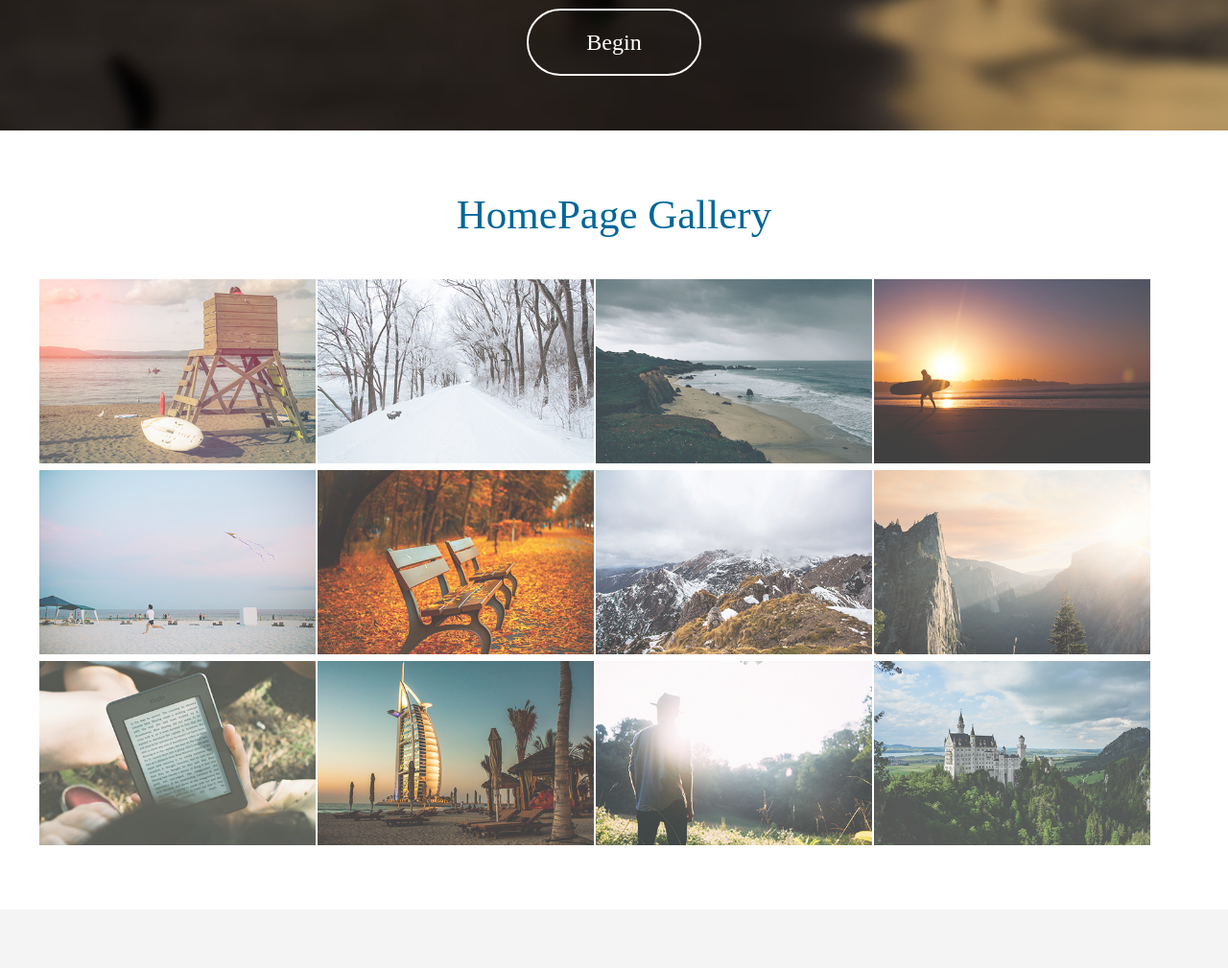
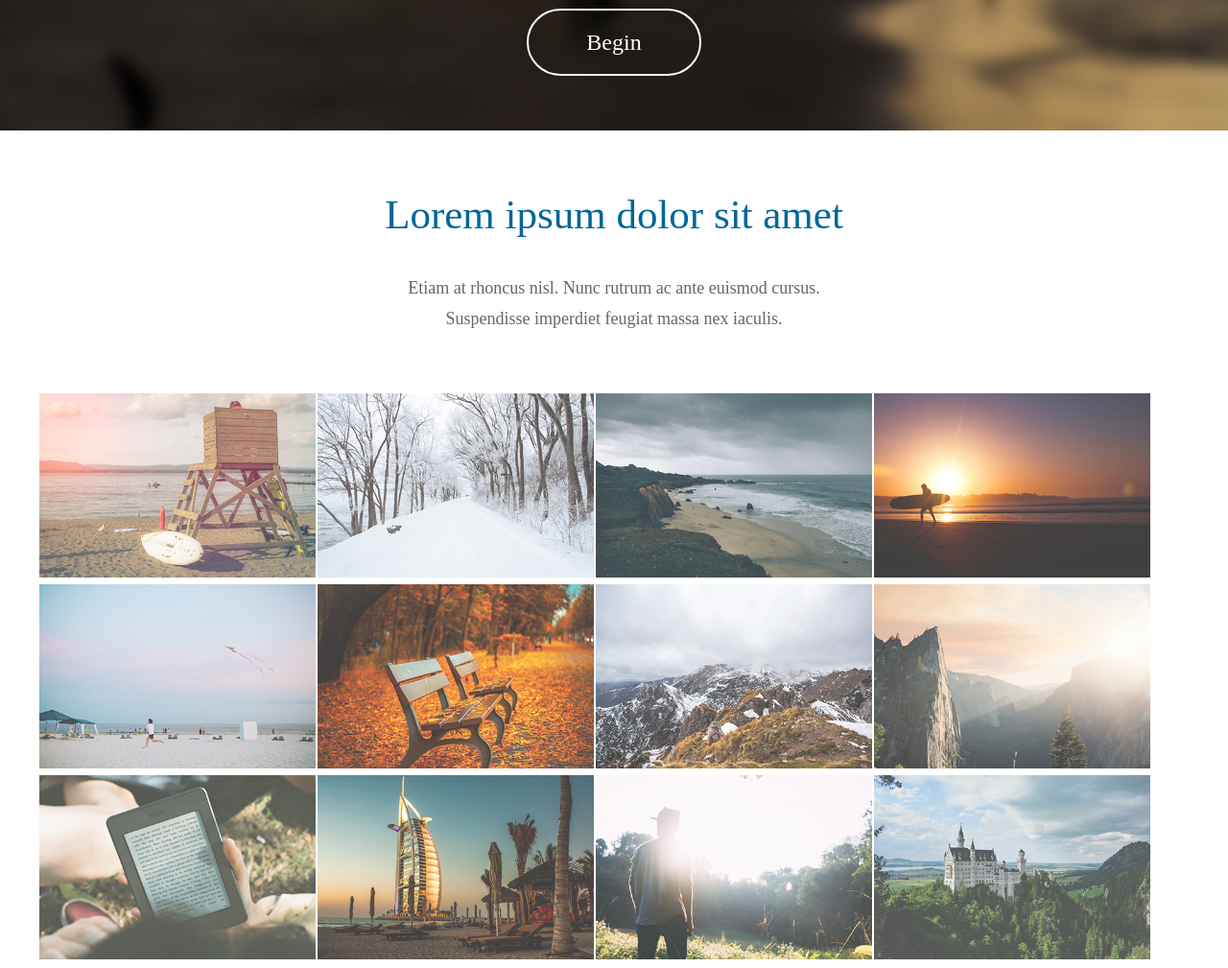
Before and after one commit to cartermyers/URSell, a Django app: page / in a window 1280 px wide. Shown: the part 614-1623 px from the top of the page at 96% size. Run offline with Django 3.2, Linux system fonts and the light colour scheme; some libraries are stand-ins or nearby versions.

Commit message:
Fix conflicts with new index.html

```diff
--- a/main/templates/index.html
+++ b/main/templates/index.html
@@ -7,15 +7,16 @@
     <meta http-equiv="X-UA-Compatible" content="IE=edge">
     <meta name="viewport" content="width=device-width, initial-scale=1">
 
-    <!-- load stylesheets -->
-    <link rel="stylesheet" href="https://www.w3schools.com/w3css/4/w3.css">							<!-- W3schools font for side bar -->
-    <link rel="stylesheet" href="https://fonts.googleapis.com/css?family=Open+Sans:100,300,400">   	<!-- Google web font "Open Sans" -->
-    <link rel="stylesheet" href="font-awesome-4.5.0/css/font-awesome.min.css">                		<!-- Font Awesome -->
-    <link rel="stylesheet" href="css/bootstrap.min.css">                                      		<!-- Bootstrap style -->
-    <link rel="stylesheet" href="css/magnific-popup.css">                                     		<!-- Magnific pop up style -->
-    <link rel="stylesheet" href="css/templatemo-style.css">                                   		<!-- Templatemo style -->
-    <link rel="stylesheet" href="css/login.css">                                     				<!-- login style -->
-    <link rel="stylesheet" href="css/mystyle.css">                                     				<!-- other style -->
+    {% load static %}
+
+    <link rel="stylesheet" href="https://www.w3schools.com/w3css/4/w3.css">
+    <link rel="stylesheet" href="https://fonts.googleapis.com/css?family=Open+Sans:100,300,400">   <!-- Google web font "Open Sans" -->
+    <link rel="stylesheet" href="{% static "font-awesome-4.5.0/css/font-awesome.min.css" %}">                <!-- Font Awesome -->
+    <link rel="stylesheet" href="{% static "css/bootstrap.min.css" %}">                                      <!-- Bootstrap style -->
+    <link rel="stylesheet" href="{% static "css/magnific-popup.css" %}">                                     <!-- Magnific pop up style -->
+    <link rel="stylesheet" href="{% static "css/templatemo-style.css" %}">                                   <!-- Templatemo style -->
+    <link rel="stylesheet" href="{% static "css/login.css" %}">                                     <!-- login style -->
+    <link rel="stylesheet" href="{% static "css/mystyle.css" %}">                                     <!-- other style -->
 
     <!-- HTML5 shim and Respond.js for IE8 support of HTML5 elements and media queries -->
     <!-- WARNING: Respond.js doesn't work if you view the page via file:// -->
@@ -27,10 +28,10 @@
 
     <body id="top" class="home">
       <!------------------------------------------------------------------------------- Side Bar ------------------------------------------------------------------------------>
-			<button id="sidebaricon" class="sidebar" onclick="sidebar_open()"><img class="sidebar" src="img/user-sidebar.png" alt="Avatar"></button>
+   			<button id="sidebaricon" class="sidebar" onclick="sidebar_open()"><img class="sidebar" src="{% static "img/user-sidebar.png" %}" alt="Avatar"></button>
    			<div class="w3-sidebar w3-bar-block w3-animate-left" style="background-color:rgba(0,0,0,0.4); color:grey; display:none;z-index:1005" id="mySidebar">
    				<button class="login-close" onclick="sidebar_close()">&times;</button>
-  				<img class="usericon" src="img/user-sidebar.png" alt="Avatar"><hr color="grey"/>
+     				<img class="usericon" src="{% static "img/user-sidebar.png" %}" alt="Avatar"><hr color="grey"/>
     				<a href="sale.html" style="background-color:transparent" class="w3-bar-item w3-button">Sale</a>
     				<a href="#" style="background-color:transparent" class="w3-bar-item w3-button">Link 2</a>
     				<a href="#" style="background-color:transparent" class="w3-bar-item w3-button">Link 3</a><hr color="grey"/>
@@ -42,11 +43,12 @@
    			</div>
    			<div class="w3-overlay w3-animate-opacity" onclick="sidebar_close()" style="cursor:pointer" id="myOverlay"></div>
    <!------------------------------------------------------------------------------- Log in model ------------------------------------------------------------------------------>
+
 							<div id="id01" class="modal">
  							 <form class="modal-content animate" action="/action_page.php">
   							  <div class="imgcontainer">
   							    <span onclick="document.getElementById('id01').style.display='none'" class="close" title="Close Modal">&times;</span>
- 							     <img src="img/unknownuser.png" alt="Avatar" class="avatar">
+ 							     <img src="{% static "img/unknownuser.jpg" %}" alt="Avatar" class="avatar">
  							   </div>
 
  							   <div class="container">
@@ -131,8 +133,10 @@
             <div class="row">
 
                 <div class="tm-navbar-container">
+
                 <!-- navbar   -->
                 <nav class="navbar navbar-full navbar-fixed-top">
+
                     <button class="navbar-toggler hidden-md-up" type="button" data-toggle="collapse" data-target="#tmNavbar"> &#9776;</button>
                     <div class="collapse navbar-toggleable-sm" id="tmNavbar">
                         <ul class="nav navbar-nav">
@@ -154,7 +158,7 @@
 
                     <section id="tm-section-1">
                         <div class="tm-container text-xs-center tm-section-1-inner">
-                            <img src="img/URegina-Logo-500x5001.png" alt="Logo" class="tm-logo">
+                            <img src="{% static "img/URegina-Logo-500x5001.png" %}" alt="Logo" class="tm-logo">
                             <h1 class="tm-site-name">UR-SALE</h1>
                             <p class="tm-intro-text">Online classified advertising service</p>
                             <a href="#tm-section-2" class="tm-intro-link">Begin</a>
@@ -170,74 +174,77 @@
                 <section id="tm-section-2" class="tm-section">
                     <div class="tm-container text-xs-center">
 
-                        <h2 class="blue-text tm-title">HomePage Gallery</h2>
-                        <p class="margin-b-5"></p>
-                        <p></p>
+                        <h2 class="blue-text tm-title">Lorem ipsum dolor sit amet</h2>
+                        <p class="margin-b-5">Etiam at rhoncus nisl. Nunc rutrum ac ante euismod cursus.</p>
+                        <p>Suspendisse imperdiet feugiat massa nex iaculis.</p>
 
+                        <div class="tm-img-grid">
                             <div class="tm-gallery-img-container">
-                                <a href="img/tm-450x300-01.jpg" class="tm-gallery-img-link">
-                                    <img src="img/tm-450x300-01.jpg" alt="Image" class="img-fluid tm-gallery-img"> <!-- 300x200 -->
+                                <a href="{% static "img/tm-450x300-01.jpg" %}" class="tm-gallery-img-link">
+                                    <img src="{% static "img/tm-450x300-01.jpg" %}" alt="Image" class="img-fluid tm-gallery-img"> <!-- 300x200 -->
                                 </a>
                             </div>
                             <div class="tm-gallery-img-container">
-                                <a href="img/tm-450x300-07.jpg" class="tm-gallery-img-link">
-                                    <img src="img/tm-450x300-07.jpg" alt="Image" class="img-fluid tm-gallery-img">
+                                <a href="{% static "img/tm-450x300-07.jpg" %}" class="tm-gallery-img-link">
+                                    <img src="{% static "img/tm-450x300-07.jpg" %}" alt="Image" class="img-fluid tm-gallery-img">
                                 </a>
                             </div>
                             <div class="tm-gallery-img-container">
-                                <a href="img/tm-450x300-02.jpg" class="tm-gallery-img-link">
-                                    <img src="img/tm-450x300-02.jpg" alt="Image" class="img-fluid tm-gallery-img">
+                                <a href="{% static "img/tm-450x300-02.jpg" %}" class="tm-gallery-img-link">
+                                    <img src="{% static "img/tm-450x300-02.jpg" %}" alt="Image" class="img-fluid tm-gallery-img">
                                 </a>
                             </div>
                             <div class="tm-gallery-img-container">
-                                <a href="img/tm-450x300-09.jpg" class="tm-gallery-img-link">
-                                    <img src="img/tm-450x300-09.jpg" alt="Image" class="img-fluid tm-gallery-img">
+                                <a href="{% static "img/tm-450x300-09.jpg" %}" class="tm-gallery-img-link">
+                                    <img src="{% static "img/tm-450x300-09.jpg" %}" alt="Image" class="img-fluid tm-gallery-img">
                                 </a>
                             </div>
                             <div class="tm-gallery-img-container">
-                                <a href="img/tm-450x300-03.jpg" class="tm-gallery-img-link">
-                                    <img src="img/tm-450x300-03.jpg" alt="Image" class="img-fluid tm-gallery-img">
+                                <a href="{% static "img/tm-450x300-03.jpg" %}" class="tm-gallery-img-link">
+                                    <img src="{% static "img/tm-450x300-03.jpg" %}" alt="Image" class="img-fluid tm-gallery-img">
                                 </a>
                             </div>
                             <div class="tm-gallery-img-container">
-                                <a href="img/tm-450x300-08.jpg" class="tm-gallery-img-link">
-                                    <img src="img/tm-450x300-08.jpg" alt="Image" class="img-fluid tm-gallery-img">
+                                <a href="{% static "img/tm-450x300-08.jpg" %}" class="tm-gallery-img-link">
+                                    <img src="{% static "img/tm-450x300-08.jpg" %}" alt="Image" class="img-fluid tm-gallery-img">
                                 </a>
                             </div>
                             <div class="tm-gallery-img-container">
-                                <a href="img/tm-450x300-10.jpg" class="tm-gallery-img-link">
-                                    <img src="img/tm-450x300-10.jpg" alt="Image" class="img-fluid tm-gallery-img">
+                                <a href="{% static "img/tm-450x300-10.jpg" %}" class="tm-gallery-img-link">
+                                    <img src="{% static "img/tm-450x300-10.jpg" %}" alt="Image" class="img-fluid tm-gallery-img">
                                 </a>
                             </div>
                             <div class="tm-gallery-img-container">
-                                <a href="img/tm-450x300-04.jpg" class="tm-gallery-img-link">
-                                    <img src="img/tm-450x300-04.jpg" alt="Image" class="img-fluid tm-gallery-img">
+                                <a href="{% static "img/tm-450x300-04.jpg" %}" class="tm-gallery-img-link">
+                                    <img src="{% static "img/tm-450x300-04.jpg" %}" alt="Image" class="img-fluid tm-gallery-img">
                                 </a>
                             </div>
                             <div class="tm-gallery-img-container">
-                                <a href="img/tm-450x300-05.jpg" class="tm-gallery-img-link">
-                                    <img src="img/tm-450x300-05.jpg" alt="Image" class="img-fluid tm-gallery-img">
+                                <a href="{% static "img/tm-450x300-05.jpg" %}" class="tm-gallery-img-link">
+                                    <img src="{% static "img/tm-450x300-05.jpg" %}" alt="Image" class="img-fluid tm-gallery-img">
                                 </a>
                             </div>
                             <div class="tm-gallery-img-container">
-                                <a href="img/tm-450x300-11.jpg" class="tm-gallery-img-link">
-                                    <img src="img/tm-450x300-11.jpg" alt="Image" class="img-fluid tm-gallery-img">
+                                <a href="{% static "img/tm-450x300-11.jpg" %}" class="tm-gallery-img-link">
+                                    <img src="{% static "img/tm-450x300-11.jpg" %}" alt="Image" class="img-fluid tm-gallery-img">
                                 </a>
                             </div>
                             <div class="tm-gallery-img-container">
-                                <a href="img/tm-450x300-06.jpg" class="tm-gallery-img-link">
-                                    <img src="img/tm-450x300-06.jpg" alt="Image" class="img-fluid tm-gallery-img">
+                                <a href="{% static "img/tm-450x300-06.jpg" %}" class="tm-gallery-img-link">
+                                    <img src="{% static "img/tm-450x300-06.jpg" %}" alt="Image" class="img-fluid tm-gallery-img">
                                 </a>
                             </div>
                             <div class="tm-gallery-img-container">
-                                <a href="img/tm-450x300-12.jpg" class="tm-gallery-img-link">
-                                    <img src="img/tm-450x300-12.jpg" alt="Image" class="img-fluid tm-gallery-img">
+                                <a href="{% static "img/tm-450x300-12.jpg" %}" class="tm-gallery-img-link">
+                                    <img src="{% static "img/tm-450x300-12.jpg" %}" alt="Image" class="img-fluid tm-gallery-img">
                                 </a>
+                            </div>
                         </div>
                     </div>
                 </section>
 
             </div> <!-- row -->
+
             <div class="row gray-bg">
 
                 <div id="tm-section-3" class="tm-section">
@@ -245,16 +252,15 @@
                         <div class="tm-news-item">
 
                             <div class="col-xs-12 col-sm-12 col-md-12 col-lg-6 col-xl-6 tm-news-item-img-container">
-                                <img src="img/superhero.jpg" alt="Image" class="img-fluid tm-news-item-img">
+                                <img src="{% static "img/superhero.jpg" %}" alt="Image" class="img-fluid tm-news-item-img">
                             </div>
 
                             <div class="col-xs-12 col-sm-12 col-md-12 col-lg-6 col-xl-6 tm-news-container">
                               <h2 class="tm-news-title dark-gray-text">CS372 UR-SALE team</h2>
-                                <p class="tm-news-text">Michael Gardiner,Braydon Hanson,Ben He,Martin Li,Carter Myers,Mitchell Thies.</p>
+                                <p class="tm-news-text">Michael Gardiner, Braydon Hanson, Ben He, Martin Li, Carter Myers, Mitchell Thies.</p>
                                 <a href="#" class="btn tm-light-blue-bordered-btn tm-news-link">Detail</a>
                             </div>
                         </div>
-
 
 
                     </div>
@@ -289,9 +295,8 @@
                         </div> <!-- col -->
 
                         <div class="col-xs-12 col-sm-12 col-md-4 col-lg-4 col-xl-4 margin-top-xs-50">
-                            <h3 class="light-blue-text tm-subtitle">Please note: </h3>
-                            <p>If you choose not to register, you will be unable to post, edit or manage any new or existing ads.</p>
-                             <p>Any existing ads you posted previously will continue to be listed UR-SALE until they expire.  Rest assured that you'll continue to receive any replies via email as usual.</p>
+                            <h3 class="light-blue-text tm-subtitle">Etiam at rhoncus nisl</h3>
+                            <p>Nunc rutrum ac ante euismod cursus. Suspendisse imperdiet feugiat massa nec iaculis</p>
                             <p>
                                 Tel: <a href="tel:0100200340">010-020-0340</a><br>
                                 Email: <a href="mailto:info@company.com">info@ursale.com</a>
@@ -313,11 +318,11 @@
 
         <!-- load JS files -->
 
-        <script src="js/jquery-1.11.3.min.js"></script>             <!-- jQuery (https://jquery.com/download/) -->
+        <script src="{% static "js/jquery-1.11.3.min.js" %}"></script>             <!-- jQuery (https://jquery.com/download/) -->
         <script src="https://www.atlasestateagents.co.uk/javascript/tether.min.js"></script> <!-- Tether for Bootstrap, http://stackoverflow.com/questions/34567939/how-to-fix-the-error-error-bootstrap-tooltips-require-tether-http-github-h -->
-        <script src="js/bootstrap.min.js"></script>                 <!-- Bootstrap (http://v4-alpha.getbootstrap.com/) -->
-        <script src="js/jquery.singlePageNav.min.js"></script>      <!-- Single Page Nav (https://github.com/ChrisWojcik/single-page-nav) -->
-        <script src="js/jquery.magnific-popup.min.js"></script>     <!-- Magnific pop-up (http://dimsemenov.com/plugins/magnific-popup/) -->
+        <script src="{% static "js/bootstrap.min.js" %}"></script>                 <!-- Bootstrap (http://v4-alpha.getbootstrap.com/) -->
+        <script src="{% static "js/jquery.singlePageNav.min.js" %}"></script>      <!-- Single Page Nav (https://github.com/ChrisWojcik/single-page-nav) -->
+        <script src="{% static "js/jquery.magnific-popup.min.js" %}"></script>     <!-- Magnific pop-up (http://dimsemenov.com/plugins/magnific-popup/) -->
 
         <!-- Templatemo scripts -->
         <script>
```
Lines whose indentation alone changed are shown as unchanged.
